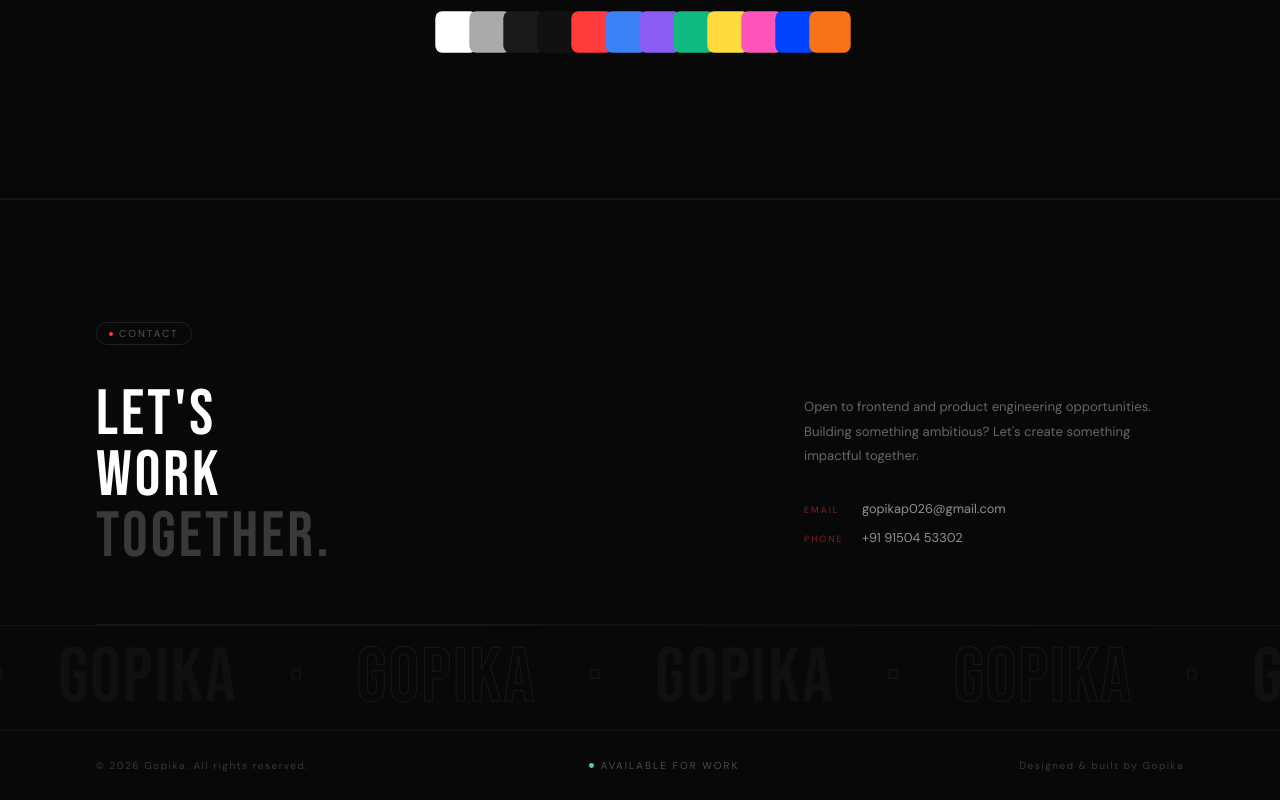
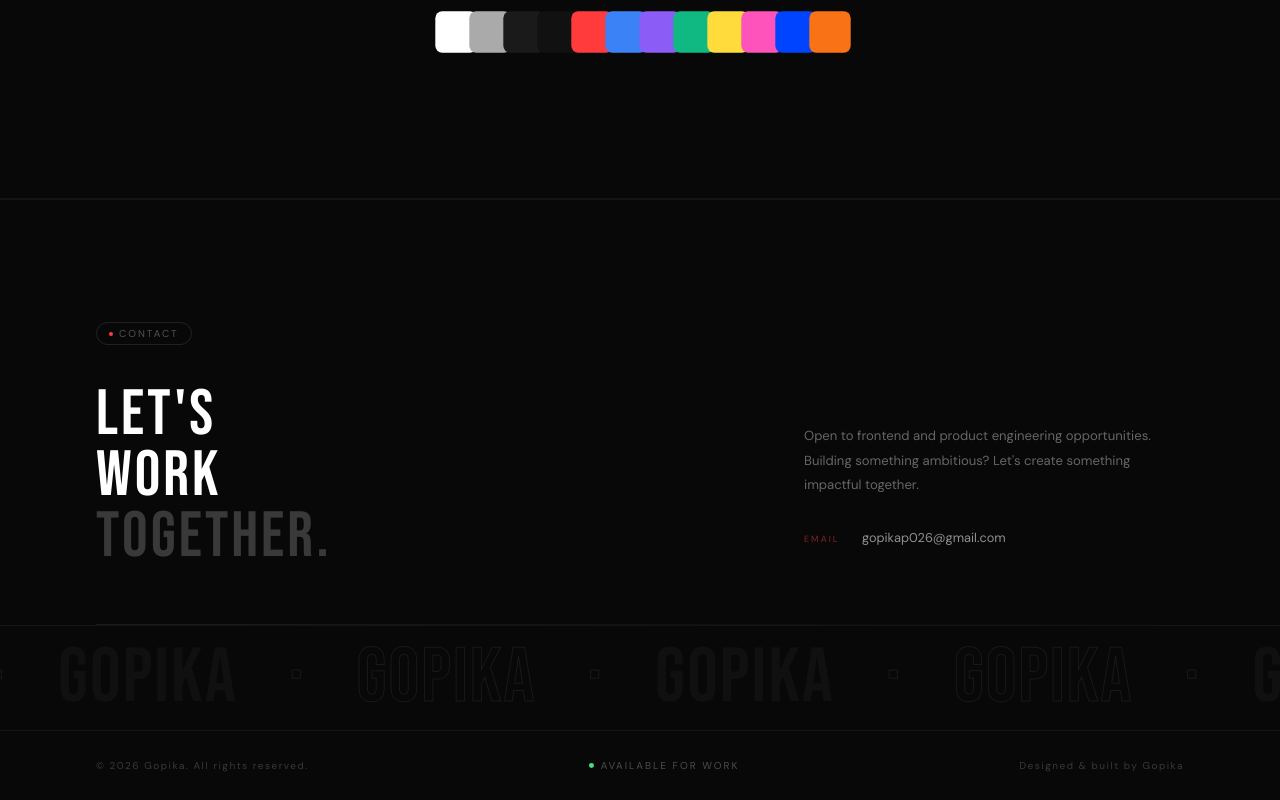
Before and after one commit to gopikap05/gopikap05.github.io, a React (Vite) app: page /about in a window 1280 px wide. Shown: the part 3439-4239 px from the top of the page. Built offline with nearby package versions, Linux system fonts and the light colour scheme.

Commit message:
removed number

```diff
--- a/index.html
+++ b/index.html
@@ -6,7 +6,7 @@
     <title>Portfolio</title>
 
     <!-- Updated favicon -->
-    <link rel="icon" type="image/png" href="/icons/logo.png" />
+    <link rel="icon" type="image/png" href="/icons/logo.png?v=3" />
 
   </head>
   <body>
--- a/package.json
+++ b/package.json
@@ -2,7 +2,7 @@
   "name": "ui",
   "private": true,
   "version": "0.0.0",
-  "homepage": "https://gopikap05.github.io/portfolio",
+  "homepage": "https://gopikap05.github.io",
   "type": "module",
   "scripts": {
     "dev": "vite",
--- a/src/components/layout/Footer.jsx
+++ b/src/components/layout/Footer.jsx
@@ -226,20 +226,6 @@ function Footer() {
                     gopikap026@gmail.com
                   </a>
                 </div>
-                <div style={{ display: "flex", alignItems: "center", gap: "10px" }}>
-                  <span style={{
-                    fontFamily: "'DM Sans', sans-serif",
-                    fontSize: "9px",
-                    letterSpacing: "2px",
-                    textTransform: "uppercase",
-                    color: "rgba(255,59,59,0.5)",
-                    width: "48px",
-                    flexShrink: 0,
-                  }}>Phone</span>
-                  <a href="tel:+919150453302" className="footer-link">
-                    +91 91504 53302
-                  </a>
-                </div>
               </div>
             </motion.div>
           </Box>
--- a/vite.config.js
+++ b/vite.config.js
@@ -3,5 +3,5 @@ import react from '@vitejs/plugin-react'
 
 export default defineConfig({
   plugins: [react()],
-  base: "/portfolio/",
+  base: "/",
 })
```
